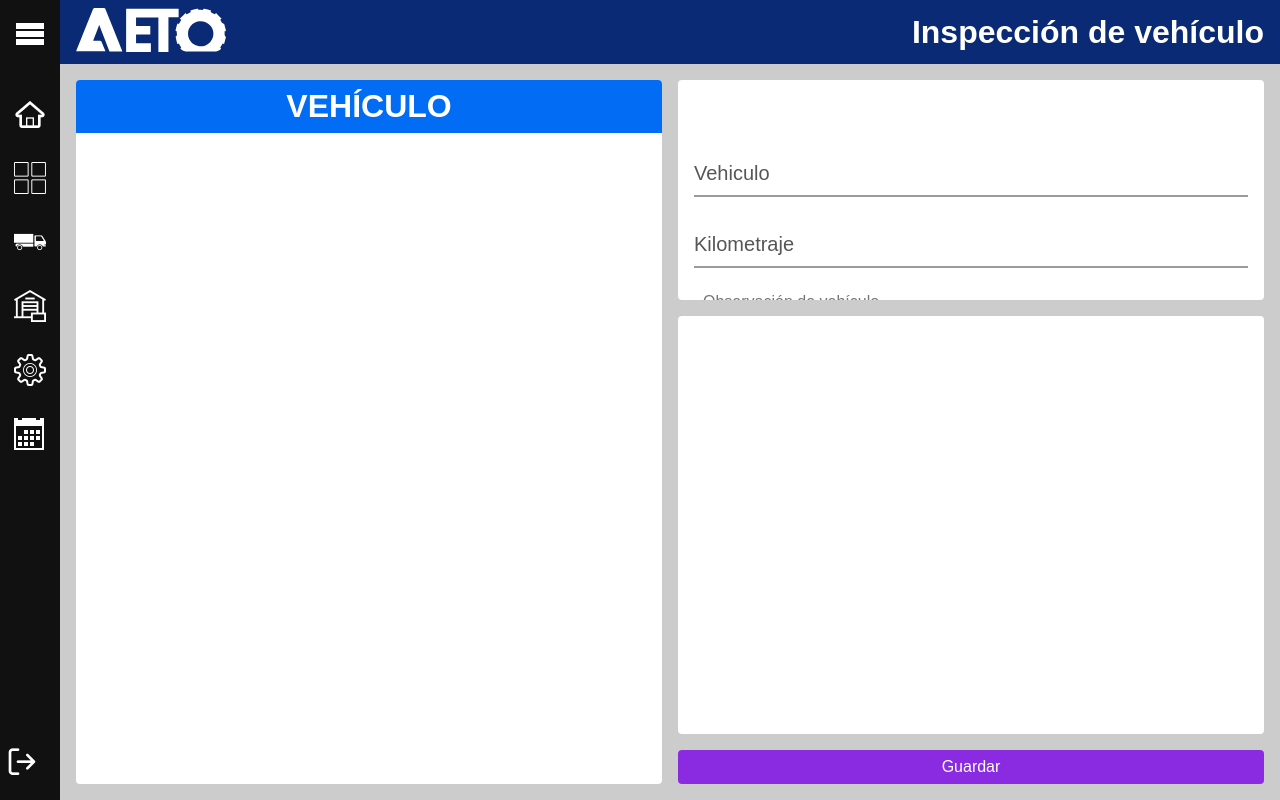
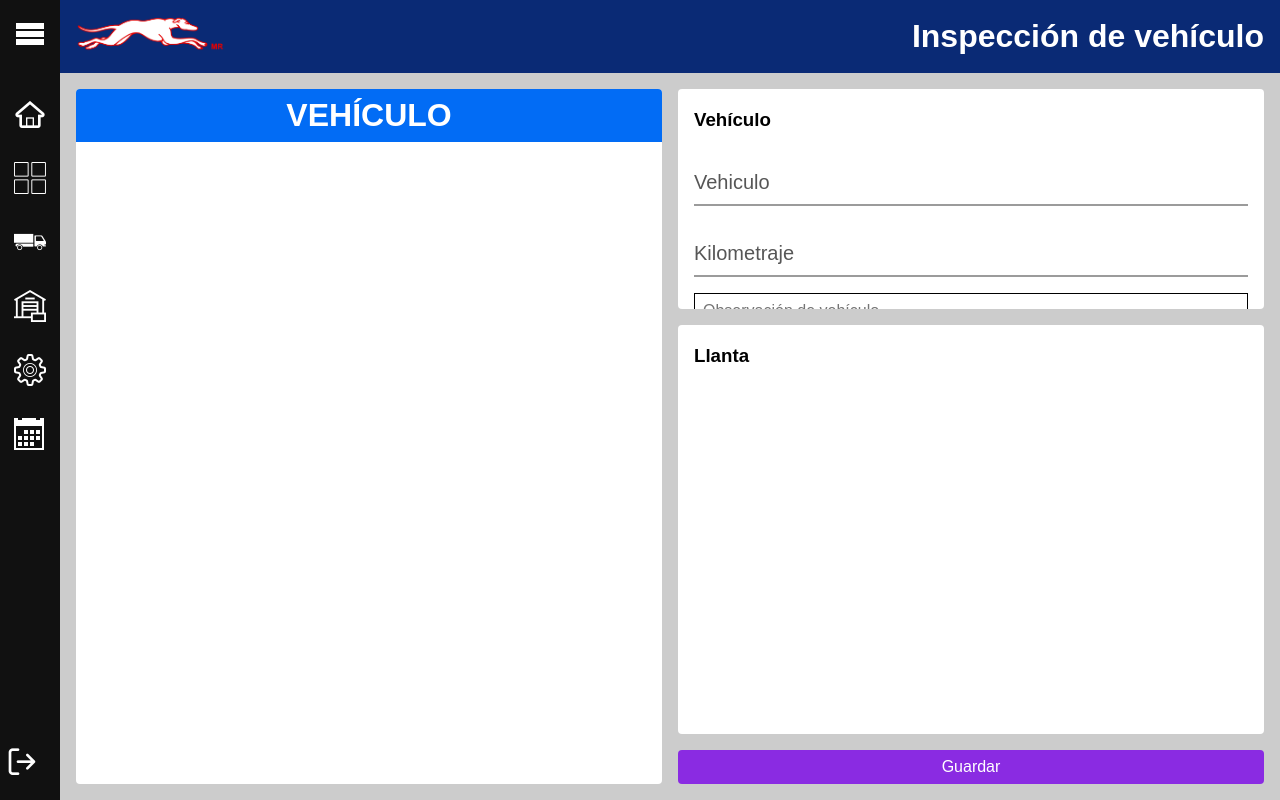
Before and after one commit to eliasg24/galgoweb, a Django app: template templates/inspeccion-vehiculo.html in a window 1280 px wide. Run offline with Django 3.2, Linux system fonts and the light colour scheme; the template is opened without the code that fills it, so the values that code supplies are empty; some libraries are stand-ins or nearby versions; some web fonts are replaced.

Commit message:
subfase_3

```diff
--- a/static/css/base.css
+++ b/static/css/base.css
@@ -270,8 +270,8 @@
 
 .drop-input {
   background: var(--colorv18);
-  border: thin solid var(--colorv02);
-  color: var(--colorv02);
+  border: thin solid var(--colorv16);
+  color: var(--colorv16);
   font-family: inherit;
   outline: none;
   padding: 0.5rem;
@@ -494,7 +494,7 @@
   border-bottom: 2px solid var(--colorv21);
   outline: 0;
   font-size: 1.3rem;
-  color: var(--colorv02);
+  color: var(--colorv16);
   padding: 7px 0;
   background: var(--colorv18);
   transition: border-color 0.2s;
--- a/static/css/configVehiculo.css
+++ b/static/css/configVehiculo.css
@@ -22,7 +22,7 @@
 
 .axle {
   display: flex;
-  background-color: var(--colorv02);
+  background-color: var(--colorv03);
   height: 1rem;
 }
 
@@ -31,7 +31,7 @@
 }
 
 .config__llantas {
-  background: var(--colorv27);
+  background: var(--colorv02);
   border-radius: 0.25rem;
   margin: 1rem;
   display: grid;
@@ -99,7 +99,7 @@
 
 .icon-central-axle,
 .icon-da {
-  background-color: var(--colorv02);
+  background-color: var(--colorv03);
   height: 1rem;
 }
 
--- a/static/css/detail2.css
+++ b/static/css/detail2.css
@@ -66,6 +66,10 @@
 
 .icon-tire2 {
   font-size: 6rem;
+}
+
+.icon-file-pdf{
+  color: var(--colorv16);
 }
 
 .flex-row {
--- a/static/css/diagrama.css
+++ b/static/css/diagrama.css
@@ -95,6 +95,7 @@
 .form__container,
 .absolute.form__container {
   background-color: var(--colorv02);
+  color: var(--colorv16);
   display: flex;
   gap: 1rem;
   flex-flow: column nowrap;
--- a/static/css/style.css
+++ b/static/css/style.css
@@ -116,5 +116,6 @@
   content: "\ea14";
 }
 .icon-filter:before {
+  color: var(--colorv16);
   content: "\ea5b";
 }
--- a/static/css/tireDiagrama.css
+++ b/static/css/tireDiagrama.css
@@ -21,7 +21,8 @@
 }
 
 .tire__box {
-  background-color: var(--colorv27);
+  background-color: var(--colorv02);
+  color: var(--colorv16);
   height: 100%;
   padding: 1rem;
 }
--- a/static/css/vehiculos2.css
+++ b/static/css/vehiculos2.css
@@ -169,8 +169,8 @@
 
 .vehicle-card {
   align-items: center;
-  background-color: var(--colorv01);
-  color: var(--colorv02);
+  background-color: var(--colorv02);
+  color: var(--colorv16);
   display: flex;
   flex-flow: column nowrap;
   height: 100%;
--- a/templates/configuracionLlanta.html
+++ b/templates/configuracionLlanta.html
@@ -13,7 +13,7 @@
 
 	<header class="head-cont">
 		<div class="logo">
-			<img src="{% static 'images/aeto.svg' %}" alt="logo aeto">
+			<img src="{% static 'images/perro-galgo.png' %}" alt="logo aeto">
 		</div>
 
 		<h1>
--- a/templates/configuracionVehiculo.html
+++ b/templates/configuracionVehiculo.html
@@ -15,7 +15,7 @@
 <div class="main-cont">
   <header class="head-cont">
     <div class="logo">
-      <img src="{% static 'images/aeto.svg' %}" alt="logo">
+      <img src="{% static 'images/perro-galgo.png' %}" alt="logo">
     </div>
     <h1>Smart View</h1>
   </header>
--- a/templates/inspeccion-vehiculo.html
+++ b/templates/inspeccion-vehiculo.html
@@ -16,7 +16,7 @@
 <div class="main-cont">
   <header class="head-cont animate__animated animate__fadeIn">
     <div class="logo">
-        <img src="{% static 'images/aeto.svg' %}" alt="logo">
+        <img src="{% static 'images/perro-galgo.png' %}" alt="logo">
     </div>
 
     <h1>Inspección de vehículo</h1>
```
